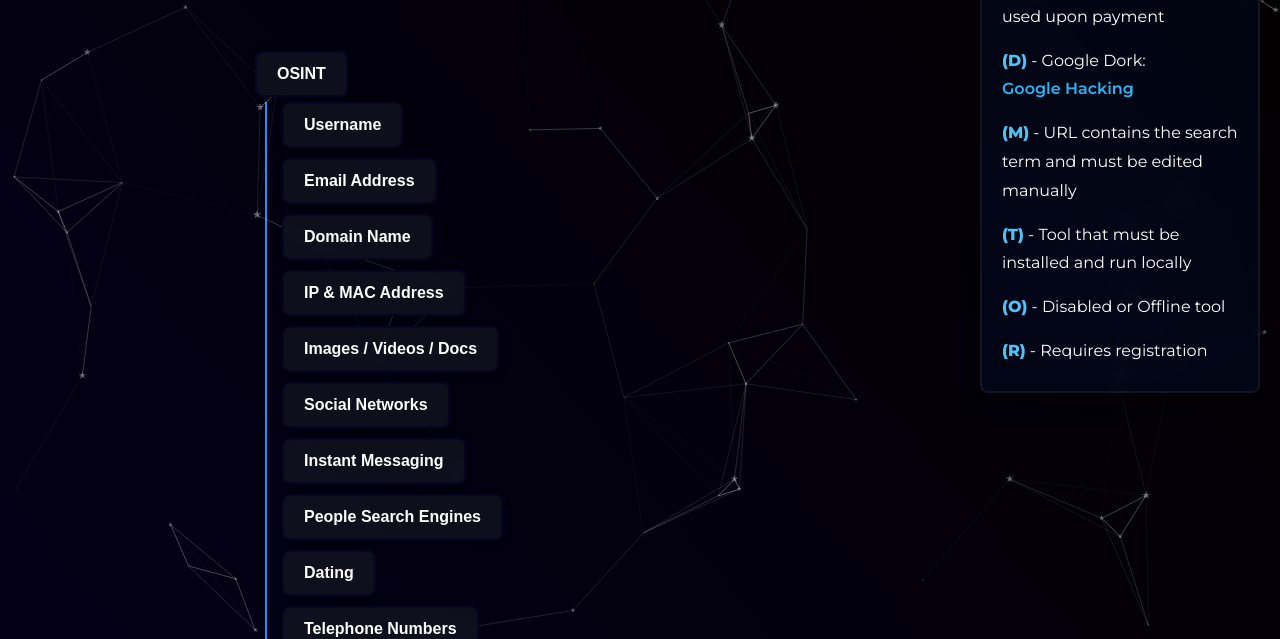
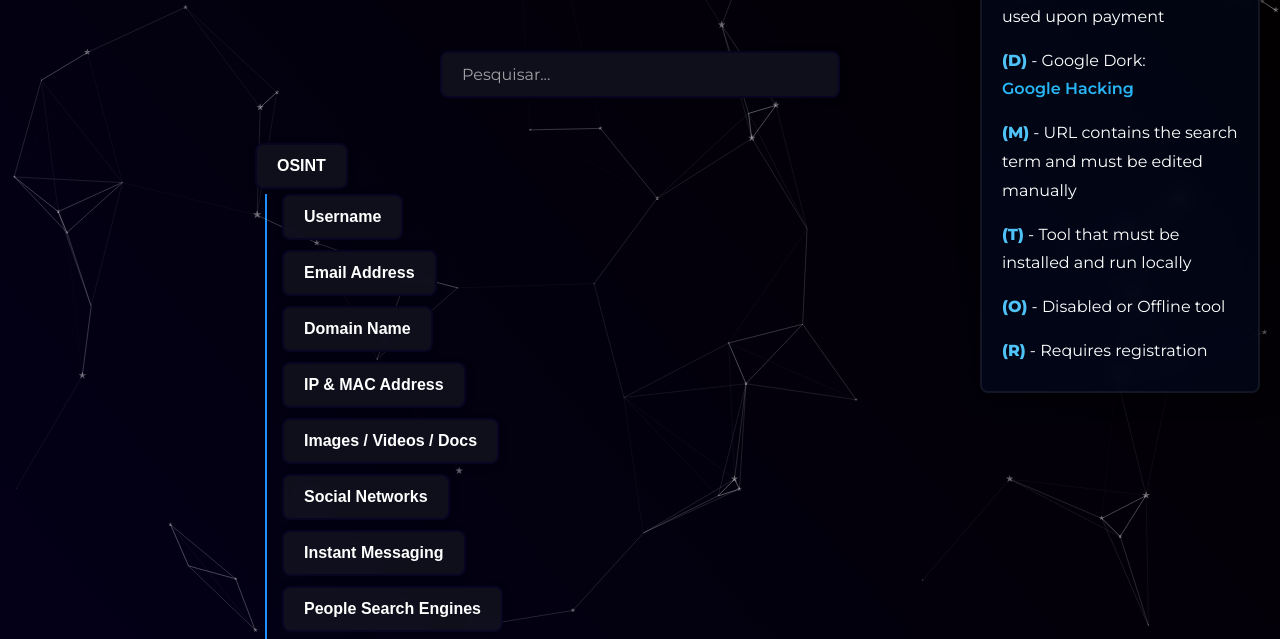
Before and after one commit to ItsMeMonge/OsintAI, a plain HTML site: page index.html in a window 1280 px wide. Shown: the part 148-787 px from the top of the page. Drawn offline with nearby package versions, Linux system fonts and the light colour scheme.

Commit message:
Integrated Search bar update

```diff
--- a/css/index.css
+++ b/css/index.css
@@ -320,6 +320,54 @@ a:hover::after {
   display: block;
 }
 
+/* Barra de Pesquisa */
+.search-container {
+  display: flex;
+  justify-content: center;
+  align-items: center;
+  width: 100%;
+  margin-top: clamp(15px, 3vw, 20px);
+}
+
+#search-input {
+  width: 100%;
+  max-width: 400px;
+  padding: clamp(10px, 2vw, 12px) clamp(15px, 3vw, 20px);
+  font-size: clamp(13px, 2.5vw, 16px);
+  font-family: 'Montserrat', sans-serif;
+  color: #ffffff;
+  background-color: rgb(16 16 30 / 95%);
+  border: 2px solid rgba(4, 0, 37, 0.658);
+  border-radius: 8px;
+  backdrop-filter: blur(10px);
+  font-weight: 600;
+  transition: all 0.3s ease-in-out;
+  outline: none;
+  box-shadow: 0 2px 8px rgba(0, 0, 0, 0.2);
+}
+
+#search-input::placeholder {
+  color: rgba(255, 255, 255, 0.6);
+  font-weight: 500;
+}
+
+#search-input:focus {
+  border-color: var(--secondary-color);
+  background-color: rgba(20, 20, 40, 0.9);
+  box-shadow: 0 0 10px var(--secondary-color);
+}
+
+#search-input:hover {
+  background-color: rgba(20, 20, 40, 0.9);
+  border-color: var(--hover-bg-color);
+}
+
+#TreeSearchResult {
+  text-align: center;
+  font-size: 2vh;
+  margin-top: 15px;
+}
+
 /* Animações */
 @keyframes fadeIn {
   from {
--- a/index.html
+++ b/index.html
@@ -18,6 +18,7 @@
 
   <script src="js/d3.v3.min.js" defer></script>
   <script src="js/index.js" defer></script>
+  <script src="js/search.js" defer></script>
 </head>
 
 <body>
@@ -36,6 +37,11 @@
       </select>
     </section>
 
+    <div class="search-container">
+      <input type="text" id="search-input" placeholder="Pesquisar..." oninput="searchTree()">
+    </div>
+
+    <p id="TreeSearchResult"></p>
     <section id="tree-container" role="region" aria-label="Interactive OSINT Framework Tree">
     </section>
 
--- /dev/null
+++ b/js/search.js
@@ -0,0 +1,61 @@
+function searchTree() {
+    const searchTerm = document.getElementById("search-input").value.toLowerCase();
+    const nodes = document.querySelectorAll(".drop-wrapper");
+    const TextResult = document.getElementById("TreeSearchResult")
+
+    let hasResults = false;
+
+    nodes.forEach(node => {
+        const button = node.querySelector(".drop-button");
+        const sublist = node.querySelector(".drop-children");
+        const nodeText = button.innerText.toLowerCase();
+
+        if (searchTerm && nodeText.includes(searchTerm)) {
+            button.style.backgroundColor = "#005590";
+            button.style.color = "white"
+            node.style.display = "block";
+            expandParents(node);
+            if (sublist) sublist.style.display = "block";
+            hasResults = true;
+        } else {
+            TextResult.innerText = ""
+            button.style.backgroundColor = "";
+            node.style.display = "none";
+        }
+    });
+
+    if (!searchTerm) {
+        TextResult.innerText = ""
+        resetTree();
+    } else if (!hasResults) {
+        TextResult.innerText = "No results found... ( ◡́.◡̀)"
+    }
+}
+
+function expandParents(node) {
+    let parent = node.closest(".drop-wrapper");
+
+    while (parent) {
+        parent.style.display = "block";
+        const button = parent.querySelector(".drop-button");
+        const sublist = parent.querySelector(".drop-children");
+        if (button) {
+            button.classList.add("expanded");
+        }
+        if (sublist) {
+            sublist.style.display = "block";
+        }
+
+        parent = parent.parentElement.closest(".drop-wrapper");
+    }
+}
+
+function resetTree() {
+    document.querySelectorAll(".drop-wrapper").forEach(node => {
+        node.style.display = "block";
+        const button = node.querySelector(".drop-button");
+        const sublist = node.querySelector(".drop-children");
+        button.style.backgroundColor = "";
+        if (sublist) sublist.style.display = "none";
+    });
+}
```
Also changed, not shown: 1 other file.
